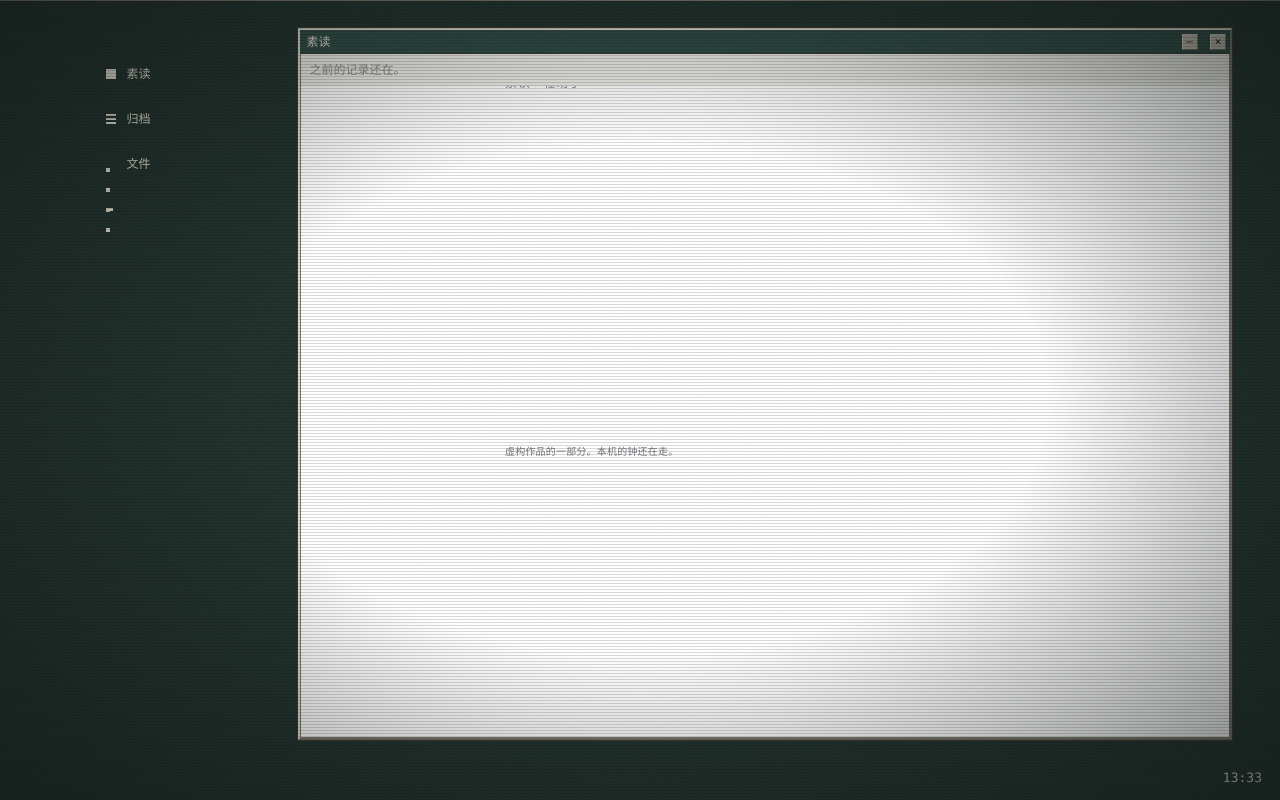
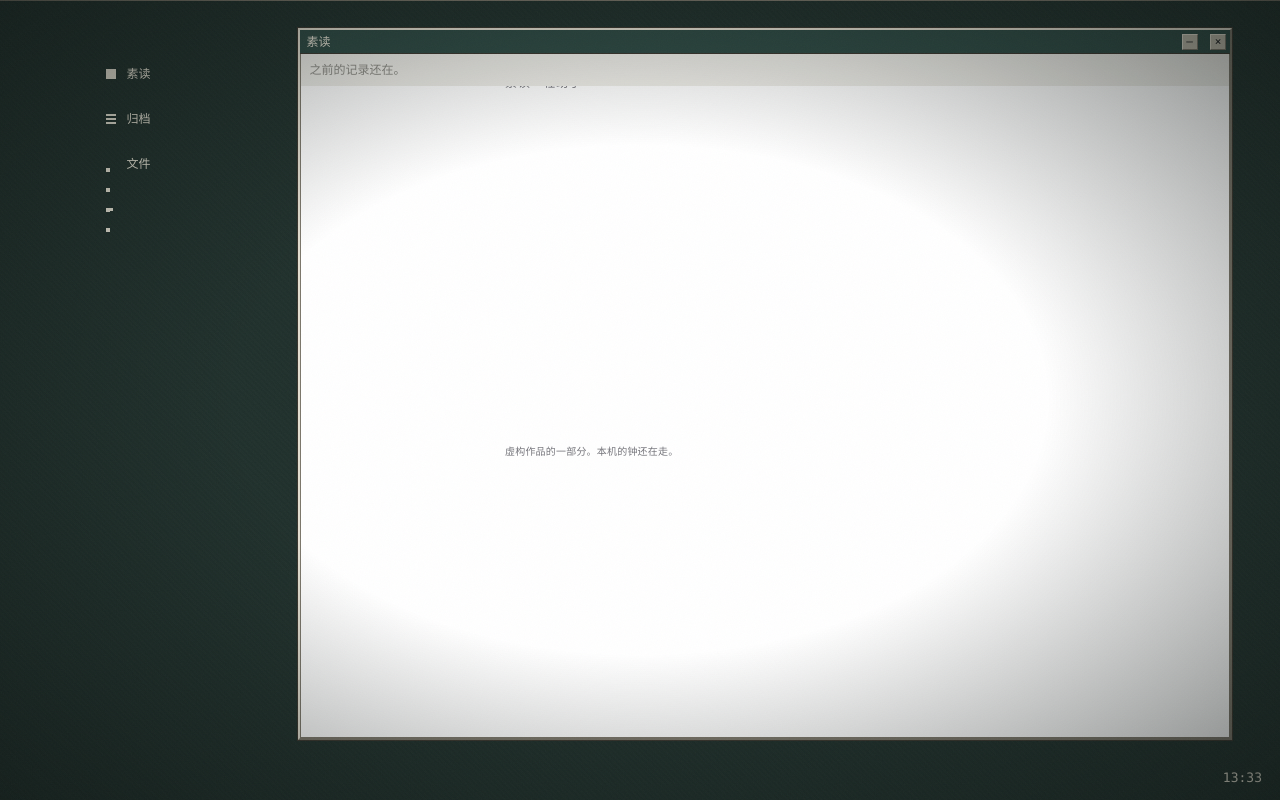
Before and after one commit to yangping7625/sodu, a website: page index.html in a window 1280 px wide. Drawn offline with Linux system fonts and the light colour scheme.

Commit message:
ARG-BUILD-16 · 应可读性反馈移除 CRT 扫描线（.sh-scan）

```diff
--- a/index.html
+++ b/index.html
@@ -20,9 +20,10 @@
        · app 一律用 iframe 载入（X-5 物理隔离）；移动态改真跳转（§7.8 碰撞 2） -->
 <body data-sh="home">
 
-  <!-- ── 氛围四层：全部零位图、零外部请求、零交互（pointer-events:none）──
-       ① 壁纸  ② 扫描线  ③ 暗角  ④ 噪点（v1 既有内联 SVG，零改动）
-       它们只是背景，不是可操作面 —— 空白处零交互、右键不劫持（R5-12）。 -->
+  <!-- ── 氛围三层：全部零位图、零外部请求、零交互（pointer-events:none）──
+       ① 壁纸  ② 暗角  ③ 噪点（v1 既有内联 SVG，零改动）
+       扫描线已应可读性反馈移除。它们只是背景，不是可操作面
+       —— 空白处零交互、右键不劫持（R5-12）。 -->
   <div class="sh-wall" aria-hidden="true"></div>
 
   <!-- 顶部：一条线，线以下什么都没有 -->
@@ -34,8 +35,7 @@
     <rect width="100%" height="100%" filter="url(#sh-grain)"></rect>
   </svg>
 
-  <!-- CRT 扫描线 + 屏幕暗角：盖在所有内容之上的两层"玻璃" -->
-  <div class="sh-scan" aria-hidden="true"></div>
+  <!-- 屏幕暗角：盖在所有内容之上的一层"玻璃"（扫描线已应可读性反馈移除） -->
   <div class="sh-vig" aria-hidden="true"></div>
 
   <!-- ── 条目列表 ─────────────────────────────────────────────────────
--- a/sh_main.css
+++ b/sh_main.css
@@ -23,7 +23,7 @@
 
    ⚠️ ARG-BUILD-13 · 批 1（美术方向 v2）放宽了两条，其余不动：
      · gradient 由硬禁改为【预算】：总数 ≤4，且只许出现在
-       .sh-wall / .sh-wall::before / .sh-scan / .sh-vig 四个规则里。
+       .sh-wall / .sh-wall::before / .sh-vig 三个规则里。
        控件填充、按钮、标题栏一律不许用渐变。
      · 颜色白名单由 3 色扩到 20 色（美术方向 v2 §4.3），且扫描范围
        已扩到 rgb()/rgba()。第 21 个颜色进不来 —— 先去改断言。
@@ -98,13 +98,14 @@ body[data-sh="home"] {
   color: var(--sh-icon-fg);
 }
 
-/* ── 氛围四层（零位图 / 零 url() / 零外部请求 / 共约 15 行）───────────────
+/* ── 氛围三层（零位图 / 零 url() / 零外部请求）───────────────────────
      ① .sh-wall  壁纸：实底 + 45° 斜纹（旧显示器上擦不掉的静电吸尘痕）
-     ② .sh-scan  CRT 扫描线
-     ③ .sh-vig   屏幕暗角（把视线从大屏外围收回来，治"周围大片空白"）
-     ④ .sh-noise 胶片噪点：v1 既有内联 <svg>，零改动、不计入渐变预算
-   这三条 gradient 是全文件仅有的渐变，spec.js ⑮A 按「≤4 且只许出现在
-   .sh-wall/.sh-wall::before/.sh-scan/.sh-vig」计数。要加第四条先改断言。
+     ② .sh-vig   屏幕暗角（把视线从大屏外围收回来，治"周围大片空白"）
+     ③ .sh-noise 胶片噪点：v1 既有内联 <svg>，零改动、不计入渐变预算
+   注：CRT 扫描线（.sh-scan）已应可读性反馈移除 —— 它盖在窗口内容之上
+   严重干扰文字阅读。保留壁纸斜纹 + 暗角仍能维持旧屏质感。
+   这三条 gradient（壁纸::before 斜纹 + 暗角 radial）是全文件仅有的渐变，
+   spec.js ⑮A 按「≤4 且只许出现在 .sh-wall/.sh-wall::before/.sh-vig」计数。
 
    ⚠️ 四层全部 pointer-events:none —— 有了壁纸不等于桌面变成可操作面，
       空白处零交互、右键不劫持（R5-12）一格不松。                        */
@@ -117,13 +118,6 @@ body[data-sh="home"] {
   content: ""; position: absolute; left: 0; top: 0; width: 100%; height: 100%;
   background-image: repeating-linear-gradient(45deg, var(--sh-wall-lite) 0 2px, transparent 2px 4px);
   opacity: .18;   /* 斜纹强度：实机可在 .12~.22 微调，勿超 .25 */
-}
-.sh-scan {
-  position: fixed; left: 0; top: 0; width: 100%; height: 100%;
-  z-index: 21; pointer-events: none;
-  /* 暗度已 baked 进 .16 alpha，整层不要再降 opacity。
-     这个 rgba 归一化后 = #0c1210，在 20 色白名单内（spec.js ⑮A 会验）。 */
-  background-image: repeating-linear-gradient(0deg, rgba(12, 18, 16, .16) 0 1px, transparent 1px 3px);
 }
 .sh-vig {
   position: fixed; left: 0; top: 0; width: 100%; height: 100%;
```
Also changed, not shown: tests/spec.js (+4 -4 lines).
